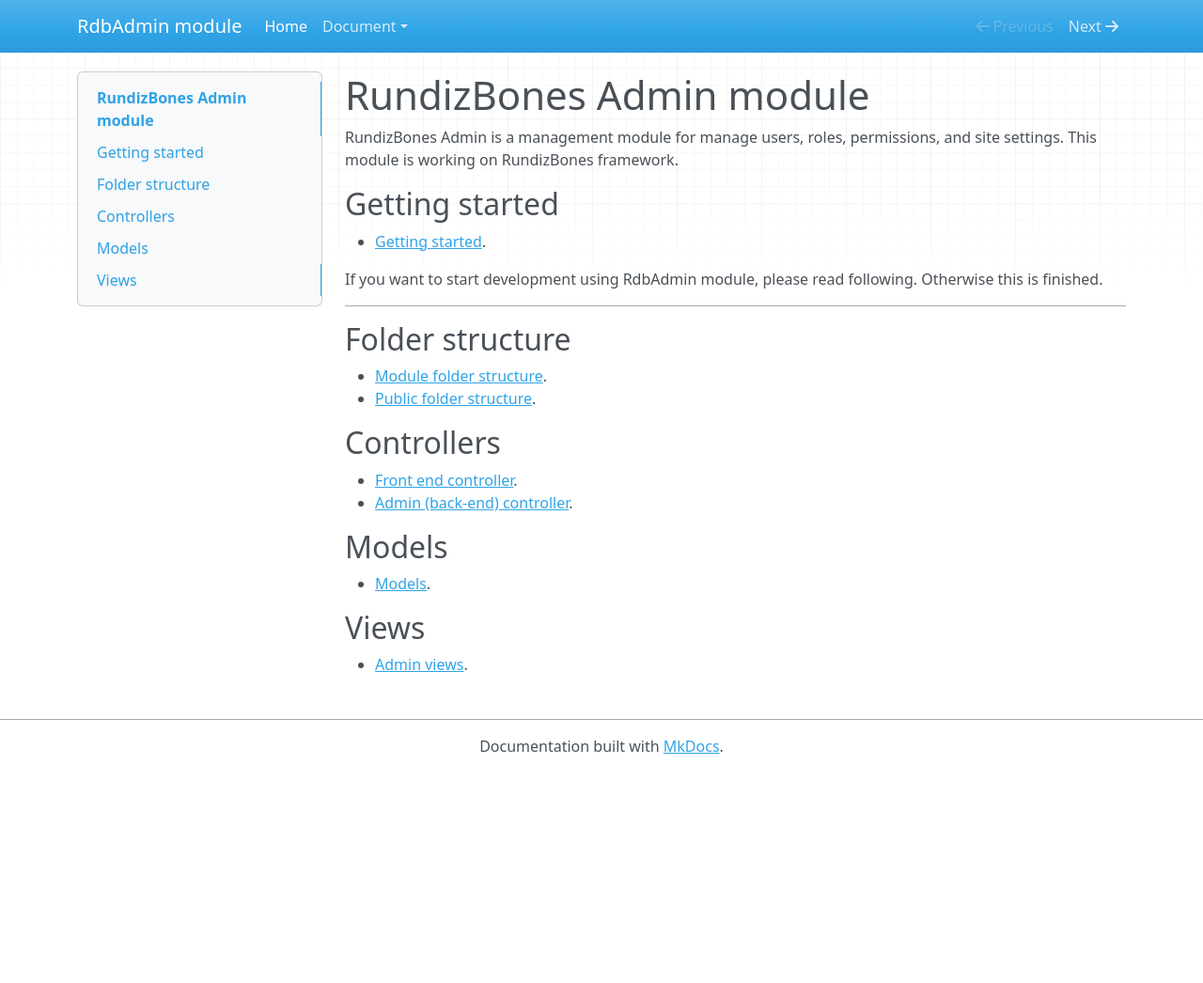
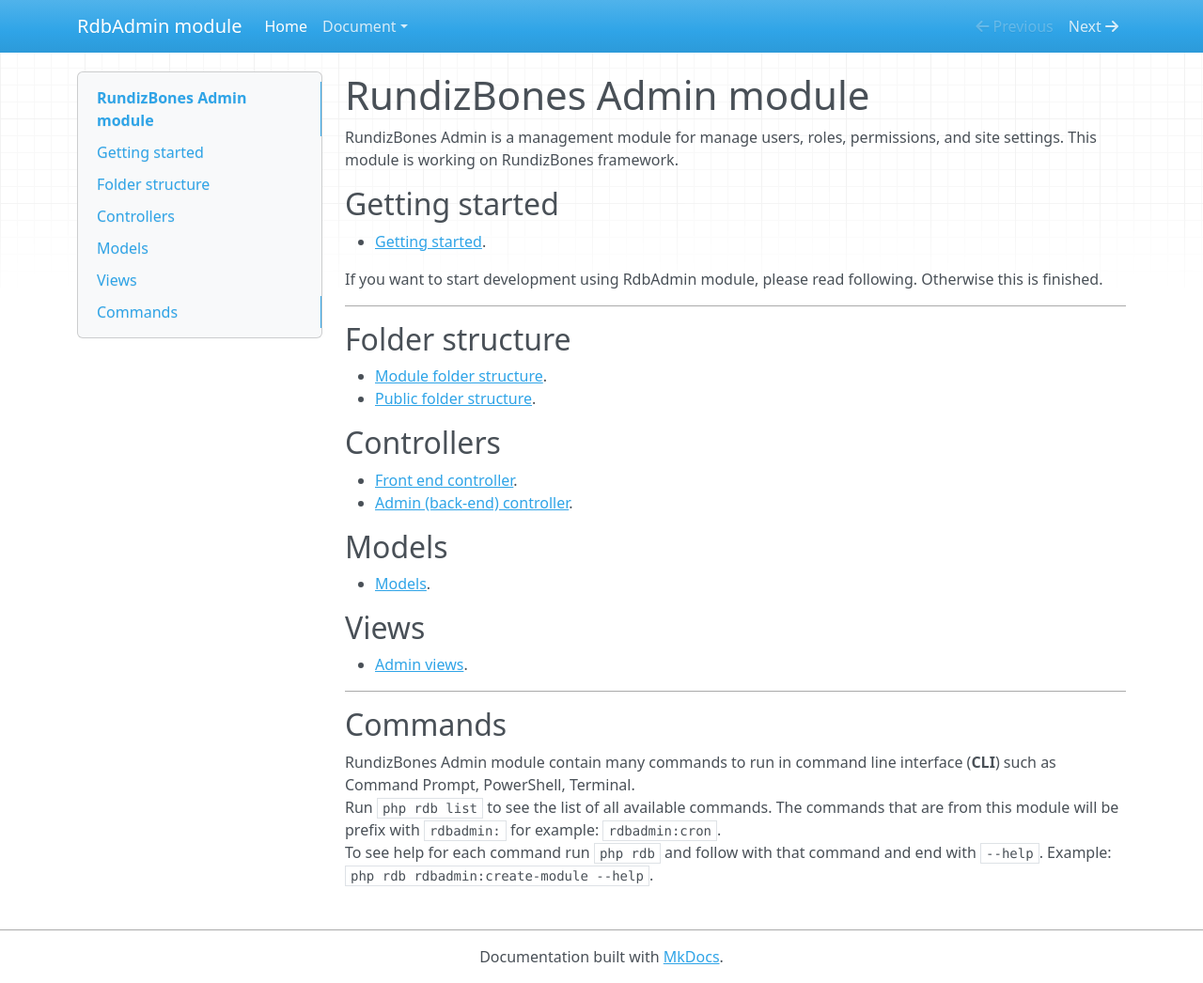
Before and after one commit to RundizBones/ModuleAdmin, an MkDocs documentation site: the page built from .wiki/index.md, in a window 1280 px wide and 1046 px high. Shown: the whole window at 94% size. Built offline with MkDocs 1.6.1, drawn with Linux system fonts in a browser that asks for light colours; nearby versions of some CDN libraries.

Commit message:
Update Wiki.

```diff
--- a/.wiki/index.md
+++ b/.wiki/index.md
@@ -24,3 +24,11 @@ If you want to start development using RdbAdmin module, please read following. O
 
 ## Views
 * [Admin views](admin-views.md).
+
+---
+
+## Commands
+RundizBones Admin module contain many commands to run in command line interface (**CLI**) such as Command Prompt, PowerShell, Terminal.<br>
+Run `php rdb list` to see the list of all available commands.
+The commands that are from this module will be prefix with `rdbadmin:` for example: `rdbadmin:cron`.<br>
+To see help for each command run `php rdb` and follow with that command and end with `--help`. Example: `php rdb rdbadmin:create-module --help`.
```
